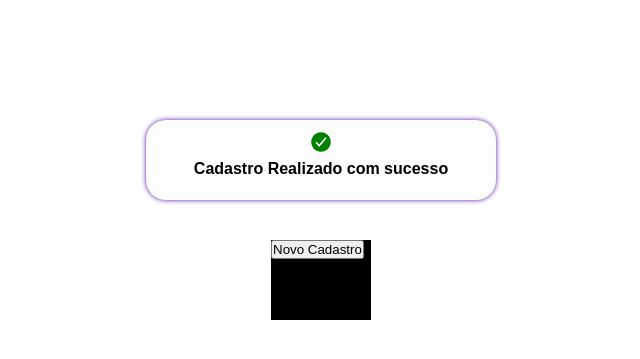
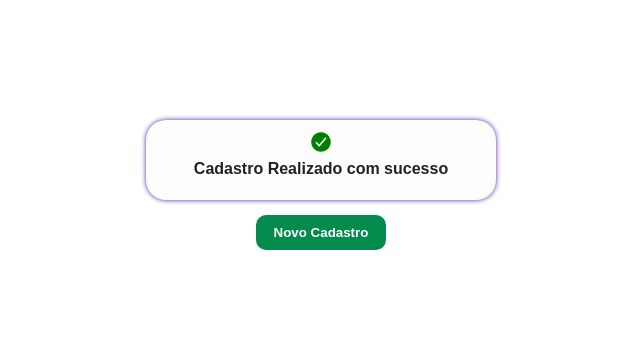
Before and after one commit to cfilipee/registro_visitas, a PHP site: page /forms-obrigado.php in a window 1280 px wide. Shown: the top 359 px of the page, without its empty margins (319-959 px from the left). Run offline with PHP 8.4, Linux system fonts and the light colour scheme.

Commit message:
Finalizando css pagina obrigado + função do botao - Novo Cadastro

```diff
--- a/assets/css/styles.css
+++ b/assets/css/styles.css
@@ -27,15 +27,34 @@
 
 #obrigado-container p {
 
-    font-weight:bolder;
+    font-weight:bold;
+    color: rgb(34, 34, 34);
 }
 
 #botao-container {
-    background-color: black;
-    width: 100px;
-    height: 80px;
+    /* background-color: black; */
+    width: 130px;
+    height: 35px;
     margin-left: auto;
     margin-right: auto;
-    margin-top: 40px;
+    margin-top: 15px;
 
 }
+
+#botao-container button {
+    width: 130px;
+    height: 35px;
+    background-color: #038b4e;
+    cursor: pointer;
+    border: 2px solid transparent;
+    border-radius: 10px;
+}
+
+
+#botao-container button a {
+    color: #fff;
+    text-decoration: none;
+    font-weight: bolder;
+    text-align: center;
+
+}
--- a/forms-obrigado.php
+++ b/forms-obrigado.php
@@ -20,7 +20,9 @@
 </div>
 
 <div id="botao-container">
-    <button type="button" location.href="forms.php">Novo Cadastro</button>
+    <button type="button" location.href="forms.php">
+        <a href="forms.php">Novo Cadastro</a>
+    </button>
 </div>
 
 <script type="module" src="https://unpkg.com/ionicons@5.5.2/dist/ionicons/ionicons.esm.js"></script>
```
Also changed, not shown: forms.php (+5 -5 lines).
